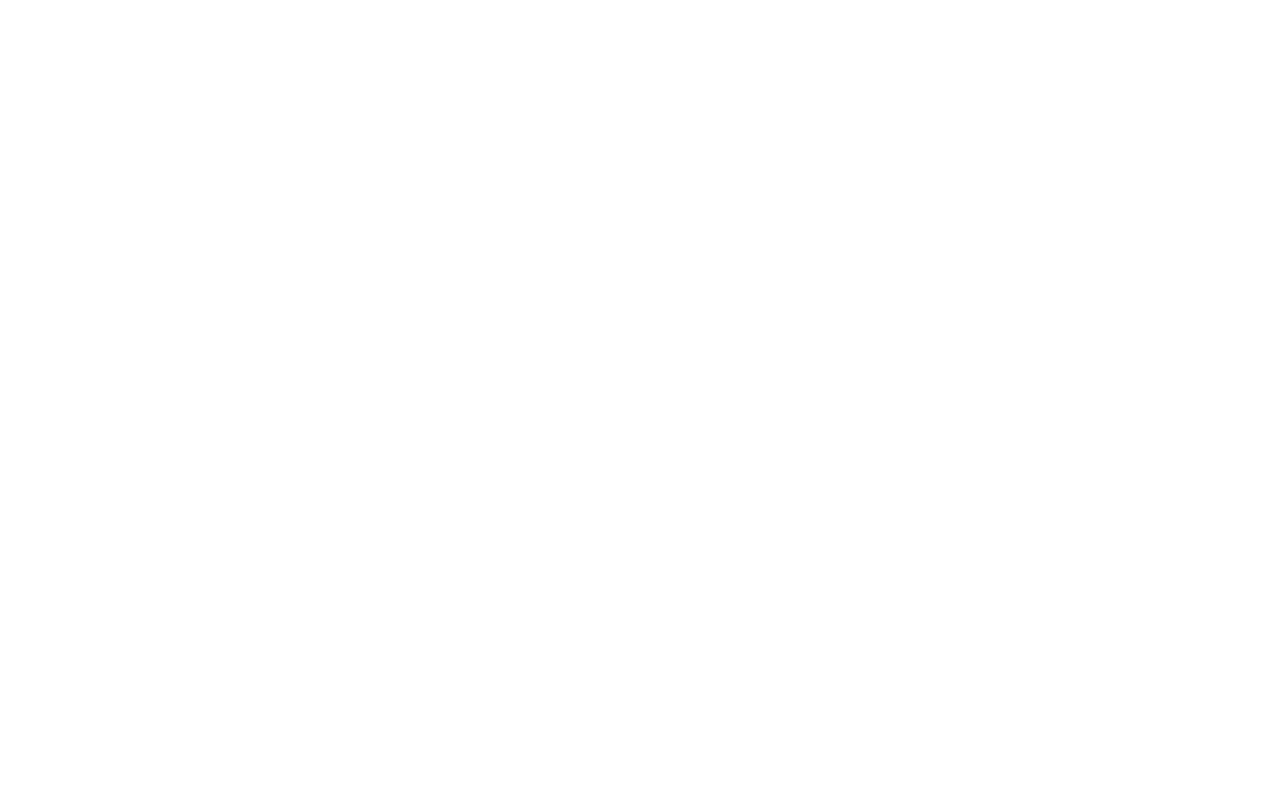
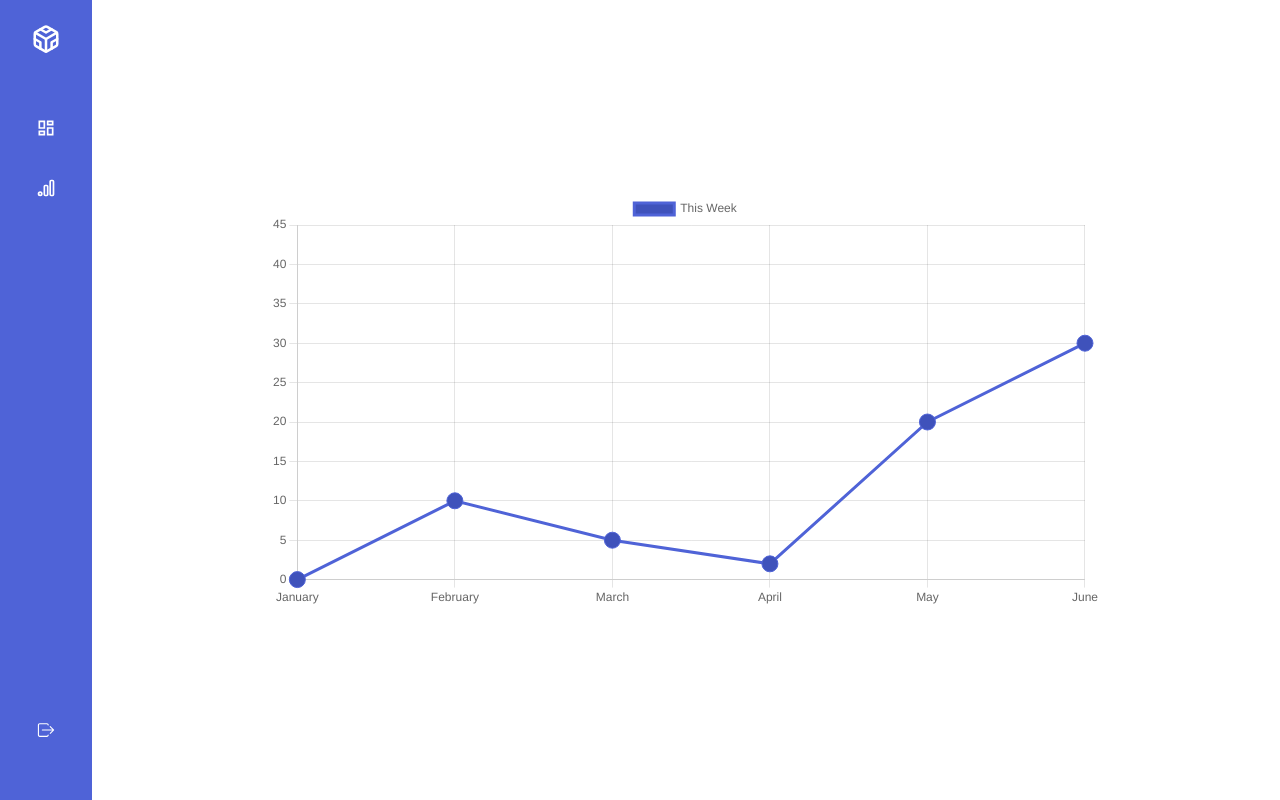
Before and after one commit to nguyentrungtins/productivity-app-frontend, a React (Create React App) app: page /analysis in a window 1280 px wide. Before the commit this address had no page. Built offline with nearby package versions, Linux system fonts and the light colour scheme.

Commit message:
Add Analysis

```diff
--- a/package.json
+++ b/package.json
@@ -9,7 +9,9 @@
     "@testing-library/react": "^9.5.0",
     "@testing-library/user-event": "^7.2.1",
     "axios": "^0.25.0",
+    "chart.js": "^3.9.1",
     "react": "^17.0.2",
+    "react-chartjs-2": "^4.3.1",
     "react-dom": "^17.0.2",
     "react-icons": "^4.4.0",
     "react-redux": "^7.2.6",
--- a/src/App.js
+++ b/src/App.js
@@ -4,15 +4,18 @@
 import Register from "./components/Auths/Register";
 import Spinner from "./components/Layouts/Spinner";
 import Layout from "./components/Layouts/Layout";
-
+import Chart from "./components/Contents/Chart";
+import SideBar from "./components/Layouts/SideBar";
 function App() {
   return (
     <>
       <Router>
+        <SideBar></SideBar>
         <Routes>
           <Route path="/" element={<Layout />} />
           <Route path="/login" element={<Login />} />
           <Route path="/register" element={<Register />} />
+          <Route path="/analysis" element={<Chart />} />
         </Routes>
       </Router>
     </>
--- /dev/null
+++ b/src/components/Contents/Chart.jsx
@@ -0,0 +1,33 @@
+import Chart from "chart.js/auto";
+import { Line } from "react-chartjs-2";
+import classes from "./Chart.module.css";
+import SideBar from "../Layouts/SideBar";
+
+const labels = ["January", "February", "March", "April", "May", "June"];
+
+const data = {
+  labels: labels,
+  datasets: [
+    {
+      label: "This Week",
+      backgroundColor: "#3f52bb",
+      borderColor: "#4f63d7",
+      data: [0, 10, 5, 2, 20, 30, 45],
+      pointStyle: "circle",
+      pointRadius: 8,
+      pointHoverRadius: 10,
+    },
+  ],
+};
+const LineChart = () => {
+  return (
+    <>
+      <div className={classes.wrapper}>
+        <div className={classes.chart}>
+          <Line data={data} />
+        </div>
+      </div>
+    </>
+  );
+};
+export default LineChart;
--- /dev/null
+++ b/src/components/Contents/Chart.module.css
@@ -0,0 +1,13 @@
+.wrapper {
+  width: calc(100% - var(--nav-width));
+  height: 100vh;
+  margin-left: var(--nav-width);
+  display: flex;
+  justify-content: center;
+  align-items: center;
+}
+.chart {
+  width: 70%;
+
+  height: fit-content;
+}
--- a/src/components/Contents/PomoCircle.module.css
+++ b/src/components/Contents/PomoCircle.module.css
@@ -26,6 +26,8 @@
 .wrapper {
   width: 300px;
   height: 300px;
+  min-height: 300px;
+  min-width: 300px;
   transition: height 0.4s linear;
 }
 /* waves */
--- a/src/components/Layouts/Layout.jsx
+++ b/src/components/Layouts/Layout.jsx
@@ -8,7 +8,6 @@
 
   return (
     <div className={classes.body}>
-      <SideBar></SideBar>
       <Content></Content>
     </div>
   );
--- a/src/components/Layouts/SideBar.jsx
+++ b/src/components/Layouts/SideBar.jsx
@@ -14,7 +14,6 @@
   const handleClickActive = (e) => {
     // Toggle isActive state on click
     /* == Active attribute == */
-
     const linkColor = document.querySelectorAll(".nav_link");
 
     function colorLink(e) {
@@ -23,6 +22,7 @@
     }
     linkColor.forEach((item) => colorLink(e));
   };
+
   const onLogout = () => {
     dispatch(logout());
     dispatch(reset());
@@ -39,21 +39,21 @@
           </div>
           <ul>
             <li>
-              <a
-                href="#"
-                className="nav_link active"
-                onClick={handleClickActive}
-              >
+              <Link to={"/"} className="nav_link" onClick={handleClickActive}>
                 <MdOutlineDashboard size={20} />
 
                 <span className="nav_name">Dashboard</span>
-              </a>
+              </Link>
             </li>
             <li>
-              <a href="#" className="nav_link" onClick={handleClickActive}>
+              <Link
+                to={"/analysis"}
+                className="nav_link"
+                onClick={handleClickActive}
+              >
                 <TbBrandGoogleAnalytics size={20} />
                 <span className="nav_name">Analytics</span>
-              </a>
+              </Link>
             </li>
           </ul>
         </div>
--- a/src/index.css
+++ b/src/index.css
@@ -2,6 +2,7 @@
   --nav-width: 92px;
   --todo-width: 30vw;
   --primary-color: #3f52bb;
+  --primary-color-opacity: rgba(63, 82, 187, 0.7);
   --bg-color: #4f63d7;
   --sub-color: #b6cefc;
   --white-color: #ffff;
@@ -100,7 +101,7 @@
 }
 
 .nav_link:hover {
-  background-color: var(--primary-color);
+  background-color: var(--primary-color-opacity);
 }
 
 .nav_icon {
```
Also changed, not shown: 1 other file (tests, documents, lock files or other folders).
